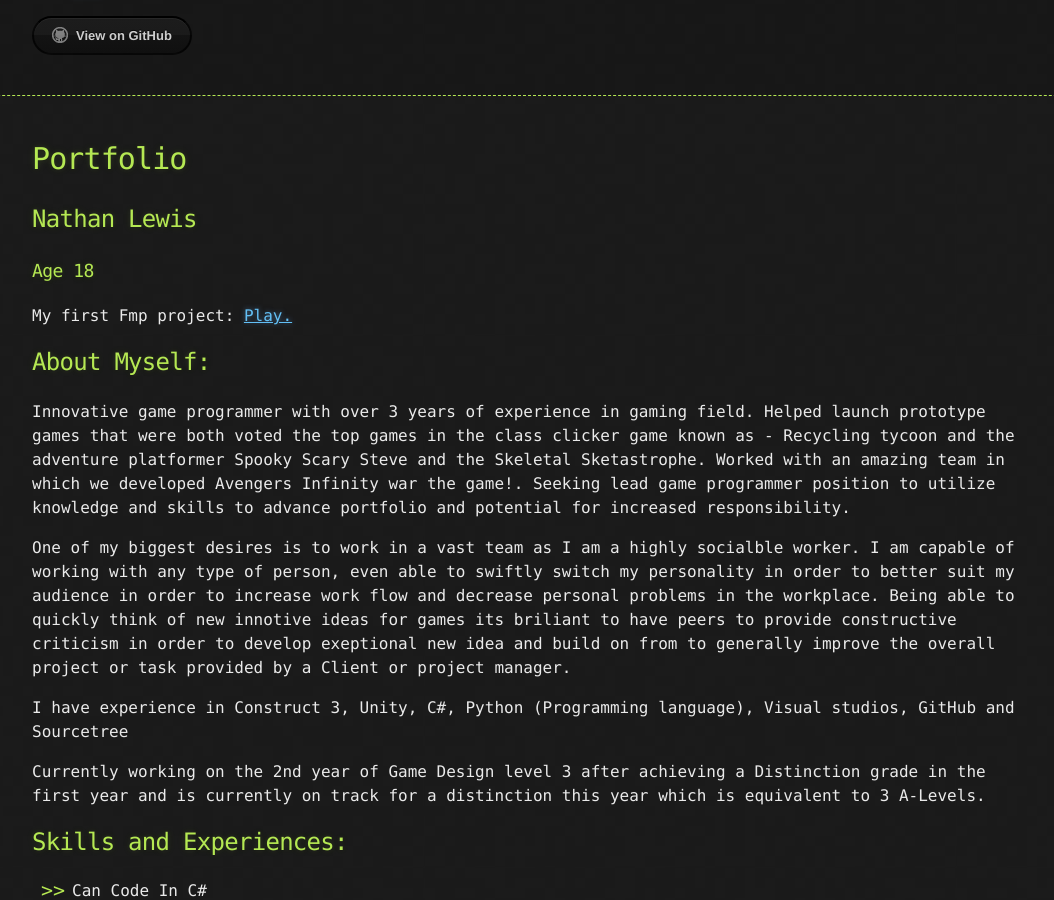
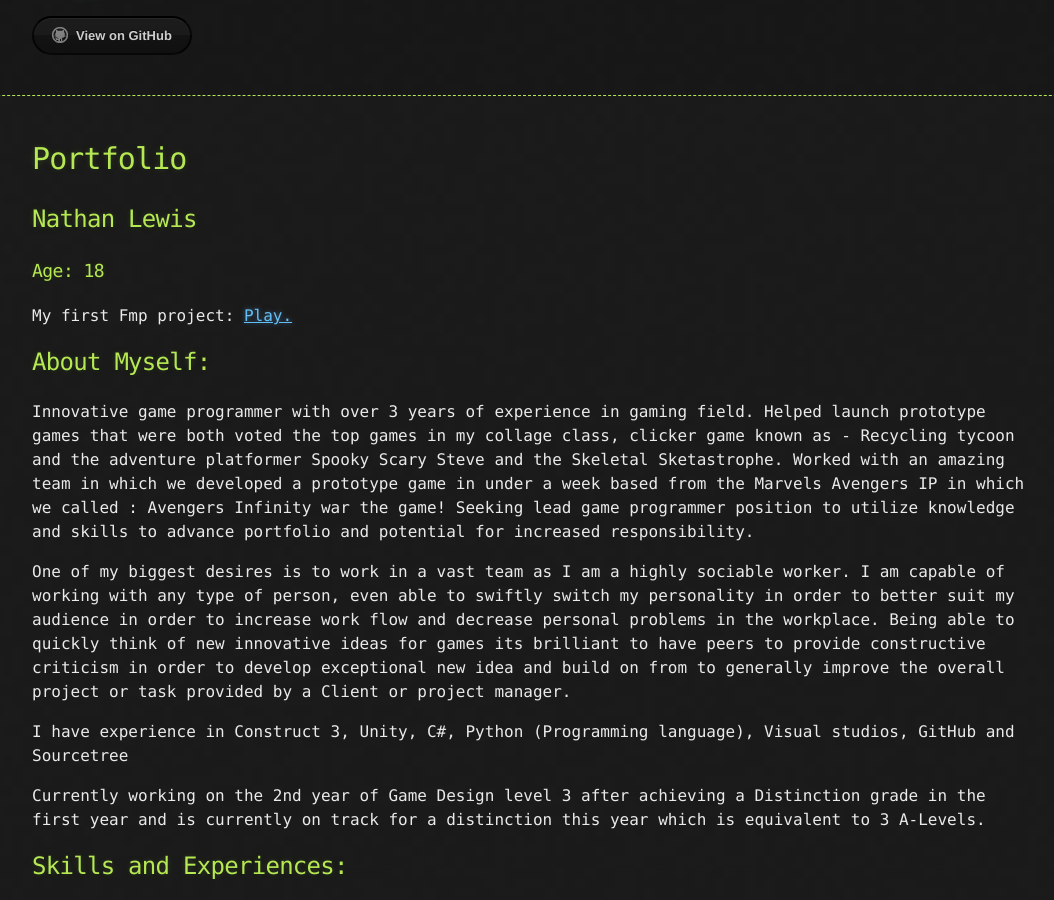
Before and after one commit to NathanLewis298/portfolio, a Jekyll site: the page built from index.md, in a window 1280 px wide and 900 px high, scrolled down 197 px. Shown: the whole window, without its empty margins (108-1162 px from the left). Built offline with Jekyll 4.4.1, drawn with Linux system fonts in a browser that asks for light colours; our own code applies the rules of GitHub Pages for plain Markdown files; comment, search, counter and statistics services are not loaded; the repository's description, which GitHub fills in, is left out.

Commit message:
Update index.md

```diff
--- a/index.md
+++ b/index.md
@@ -1,14 +1,14 @@
 # Portfolio
 ## Nathan Lewis
-### Age 18
+### Age: 18
 
 My first Fmp project: <a href="Game.html"> Play.</a>
 
 ## About Myself:
 
-Innovative game programmer with over 3 years of experience in gaming field. Helped launch prototype games that were both voted the top games in the class clicker game known as - Recycling tycoon and the adventure platformer Spooky Scary Steve and the Skeletal Sketastrophe. Worked with an amazing team in which we developed Avengers Infinity war the game!. Seeking lead game programmer position to utilize knowledge and skills to advance portfolio and potential for increased responsibility.
+Innovative game programmer with over 3 years of experience in gaming field. Helped launch prototype games that were both voted the top games in my collage class, clicker game known as - Recycling tycoon and the adventure platformer Spooky Scary Steve and the Skeletal Sketastrophe. Worked with an amazing team in which we developed a prototype game in under a week based from the Marvels Avengers IP in which we called : Avengers Infinity war the game! Seeking lead game programmer position to utilize knowledge and skills to advance portfolio and potential for increased responsibility.
 
-One of my biggest desires is to work in a vast team as I am a highly socialble worker. I am capable of working with any type of person, even able to swiftly switch my personality in order to better suit my audience in order to increase work flow and decrease personal problems in the workplace. Being able to quickly think of new innotive ideas for games its briliant to have peers to provide constructive criticism in order to develop exeptional new idea and build on from to generally improve the overall project or task provided by a Client or project manager.
+One of my biggest desires is to work in a vast team as I am a highly sociable worker. I am capable of working with any type of person, even able to swiftly switch my personality in order to better suit my audience in order to increase work flow and decrease personal problems in the workplace. Being able to quickly think of new innovative ideas for games its brilliant to have peers to provide constructive criticism in order to develop exceptional new idea and build on from to generally improve the overall project or task provided by a Client or project manager.
 
 I have experience in Construct 3, Unity, C#, Python (Programming language), Visual studios, GitHub and Sourcetree
 
```
